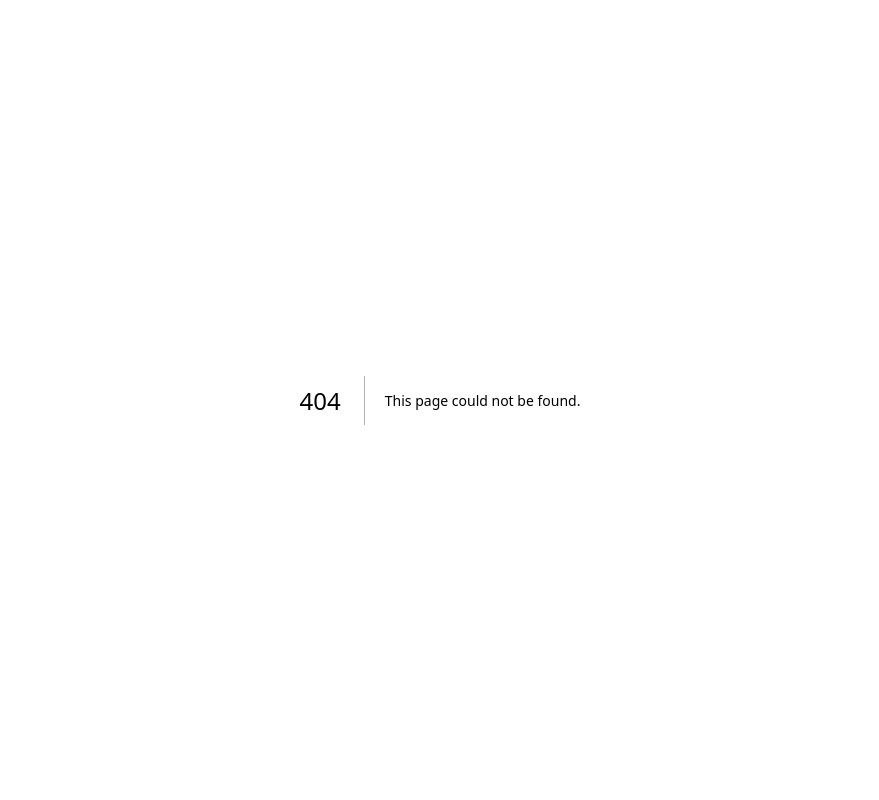
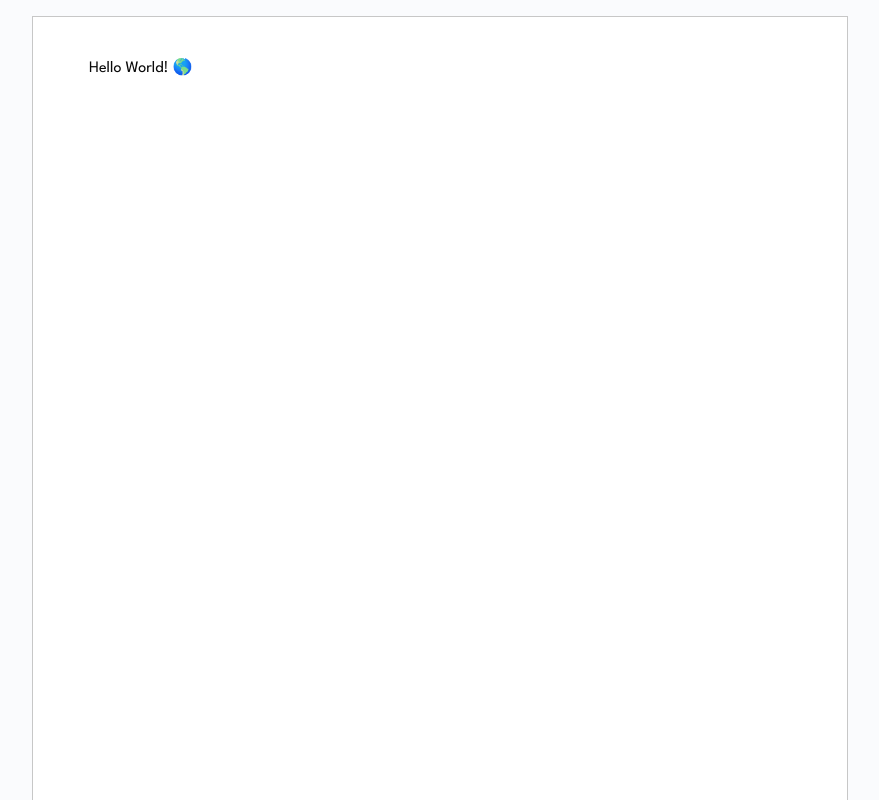
Before and after one commit to hha297/Docs-Editor, a Next.js app: page /documents/1 in a window 1280 px wide. Before the commit this address had no page. Shown: the top 800 px of the page, without its empty margins (200-1079 px from the left). Built offline with nearby package versions, Linux system fonts and the light colour scheme.

Commit message:
Create tiptap editor

```diff
--- a/package.json
+++ b/package.json
@@ -37,6 +37,9 @@
     "@radix-ui/react-toggle": "^1.1.2",
     "@radix-ui/react-toggle-group": "^1.1.2",
     "@radix-ui/react-tooltip": "^1.1.8",
+    "@tiptap/pm": "^2.11.7",
+    "@tiptap/react": "^2.11.7",
+    "@tiptap/starter-kit": "^2.11.7",
     "class-variance-authority": "^0.7.1",
     "clsx": "^2.1.1",
     "cmdk": "^1.1.1",
--- /dev/null
+++ b/src/app/documents/[documentId]/editor.tsx
@@ -0,0 +1,22 @@
+'use client';
+import { useEditor, EditorContent } from '@tiptap/react';
+import StarterKit from '@tiptap/starter-kit';
+export const Editor = () => {
+        const editor = useEditor({
+                editorProps: {
+                        attributes: {
+                                style: 'padding-left: 56px; padding-right: 56px',
+                                class: 'focus:outline-none print:border-0 bg-white border border-[#C7C7C7] flex flex-col min-h-[1000px] w-[816px] pt-10 pr-14 pb-10 cursor-text',
+                        },
+                },
+                extensions: [StarterKit],
+                content: '<p>Hello World! 🌎️</p>',
+        });
+        return (
+                <div className="size-full overflow-x-auto bg-[F9FBFD] px-4 print:p-0 print:bg-white print:overflow-visible">
+                        <div className="min-w-max flex justify-center w-[816px] py-4 print:py-0 mx-auto print:w-full print::min-w-0">
+                                <EditorContent editor={editor} />
+                        </div>
+                </div>
+        );
+};
--- /dev/null
+++ b/src/app/documents/[documentId]/page.tsx
@@ -0,0 +1,12 @@
+import React from 'react';
+import { Editor } from './editor';
+
+const DocumentIdPage = () => {
+        return (
+                <div className="min-h-screen bg-[#FAFBFD]">
+                        <Editor />
+                </div>
+        );
+};
+
+export default DocumentIdPage;
--- /dev/null
+++ b/src/app/documents/layout.tsx
@@ -0,0 +1,10 @@
+import React from 'react';
+
+interface DocumentsLayoutProps {
+        children: React.ReactNode;
+}
+const DocumentsLayout = ({ children }: DocumentsLayoutProps) => {
+        return <div>{children}</div>;
+};
+
+export default DocumentsLayout;
--- /dev/null
+++ b/src/app/documents/page.tsx
@@ -0,0 +1,3 @@
+export default function Home() {
+        return <div>Hello</div>;
+}
```
Also changed, not shown: 1 other file (tests, documents, lock files or other folders).
